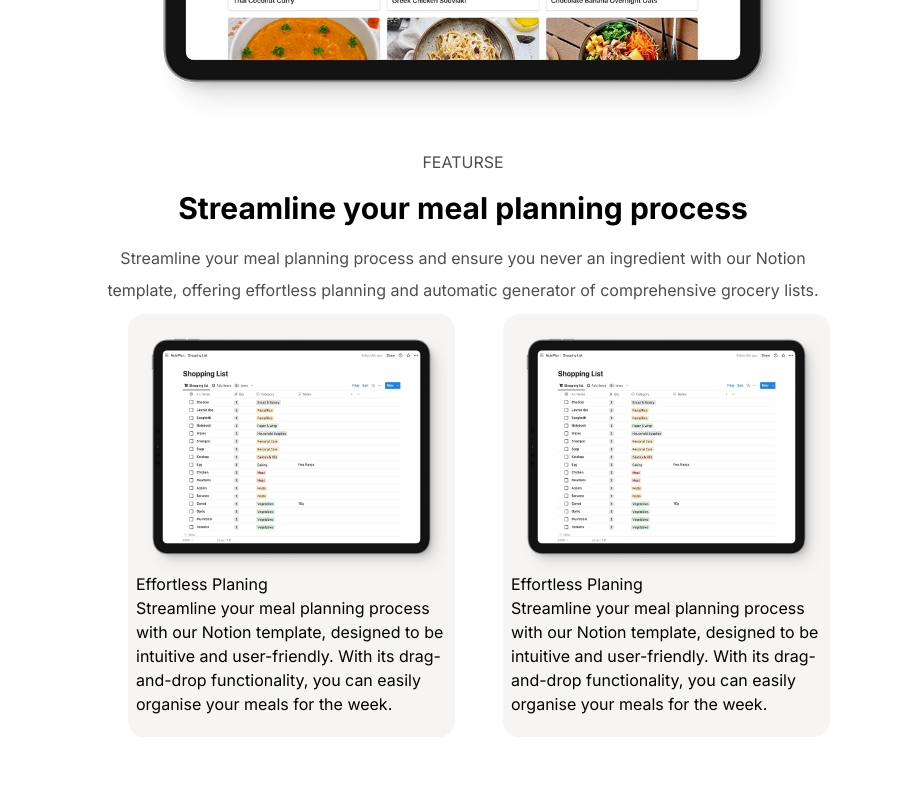
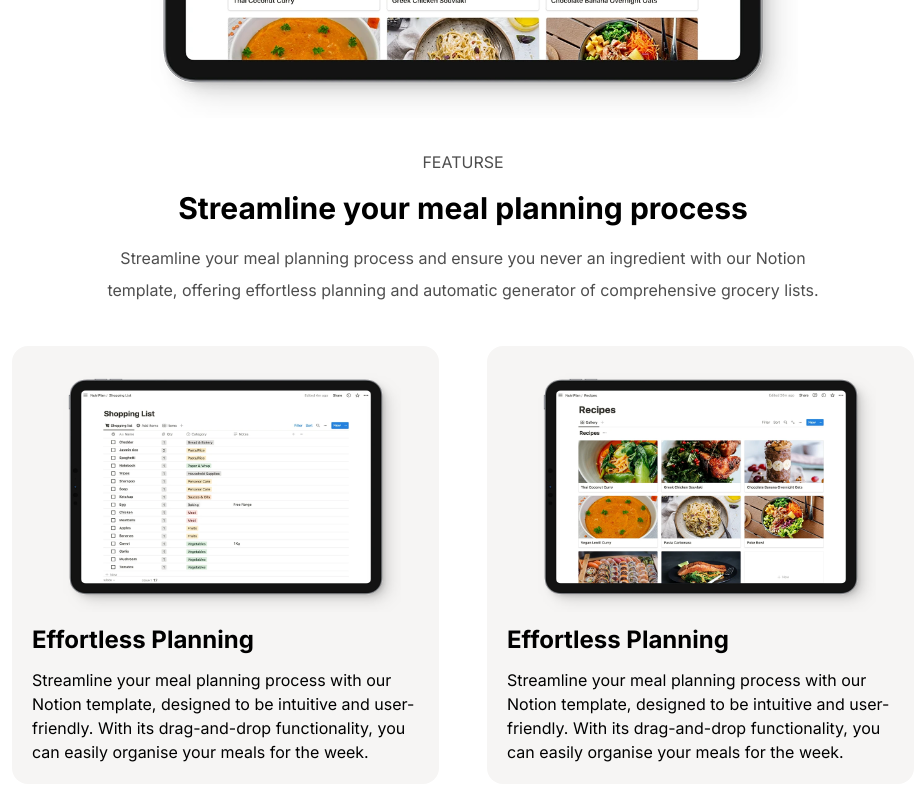
Before and after one commit to LeGitDuPeuple/Projet-Notor, a React (Vite) app: page / in a window 1280 px wide. Shown: the part 787-1587 px from the top of the page, without its empty margins (177-1097 px from the left). Before the commit the page ends 1564 px from the top, so only its background shows below. Built offline with nearby package versions, Linux system fonts and the light colour scheme.

Commit message:
presque finit les composants main2

```diff
--- a/src/components/ComposantMain2.jsx
+++ b/src/components/ComposantMain2.jsx
@@ -1,23 +1,24 @@
 import React from 'react';
-import img1 from '../assets/img/ImagePetiteTablette2.png'
 
-function ComposantMain2(){
+
+function ComposantMain2({img}) {
     return (
-        <div className=' W-[200px] m-2 '>
-            <div className='h-[423px]  bg-[#F6F5F4]  p-2 rounded-2xl ml-8'>
-                <div>
-         <img src={img1} alt="immage 1" className='W-[250px] h-[250px]' />
+        <div className='m-2'>
+            {/* Conteneur principal */}
+            <div className='bg-[#F6F5F4] p-2 rounded-2xl ml-4 mr-4'>
+                <div className='m-2 flex justify-center'>
+                    {/* Centrer l'image dans son conteneur */}
+                    <img src={img} alt="immage 1" className='w-[350px] h-[250px]' />
                 </div>
                 <div>
-          <h2>Effortless Planing</h2>
+                    <h2 className='m-3 font-extrabold text-2xl  '>Effortless Planning</h2>
                 </div>
                 <div>
-            <p>Streamline your meal planning process with our Notion template, designed to be intuitive and user-friendly. With its drag-and-drop functionality, you can easily organise your meals for the week.</p>
+                    <p className='m-3'>
+                        Streamline your meal planning process with our Notion template, designed to be intuitive and user-friendly. With its drag-and-drop functionality, you can easily organise your meals for the week.
+                    </p>
                 </div>
-
             </div>
-
-
         </div>
     );
 };
--- a/src/components/Main2.jsx
+++ b/src/components/Main2.jsx
@@ -1,13 +1,15 @@
 import React from "react";
 import ComposantMain2 from "./ComposantMain2";
+import img1 from "../assets/img/ImagePetiteTablette2.png"
+import img2 from "../assets/img/download.png"
 
 function Main2() {
   return (
     <div
       id="main2"
-      className="flex flex-col justify-center items-center  m-8 w-[670px"
+      className="flex flex-col justify-center items-center  m-8 "
     >
-      <div className="flex flex-col  items-center">
+      <div className="flex flex-col  items-center w-[800px]">
         <h4 className="uppercase text-[#4E4E4E]">featurse</h4>
         <h2 className="font-extrabold text-3xl mt-4 mb-4 ">
           Streamline your meal planning process
@@ -19,9 +21,9 @@ function Main2() {
           planning and automatic generator of comprehensive grocery lists.
         </p>
 
-        <div className=" flex w-[750px]">
-            <ComposantMain2/>
-            <ComposantMain2/>
+        <div className=" flex w-[950px] mt-8">
+            <ComposantMain2 img={img1}/>
+            <ComposantMain2 img={img2} />
 
         </div>
       </div>
```
